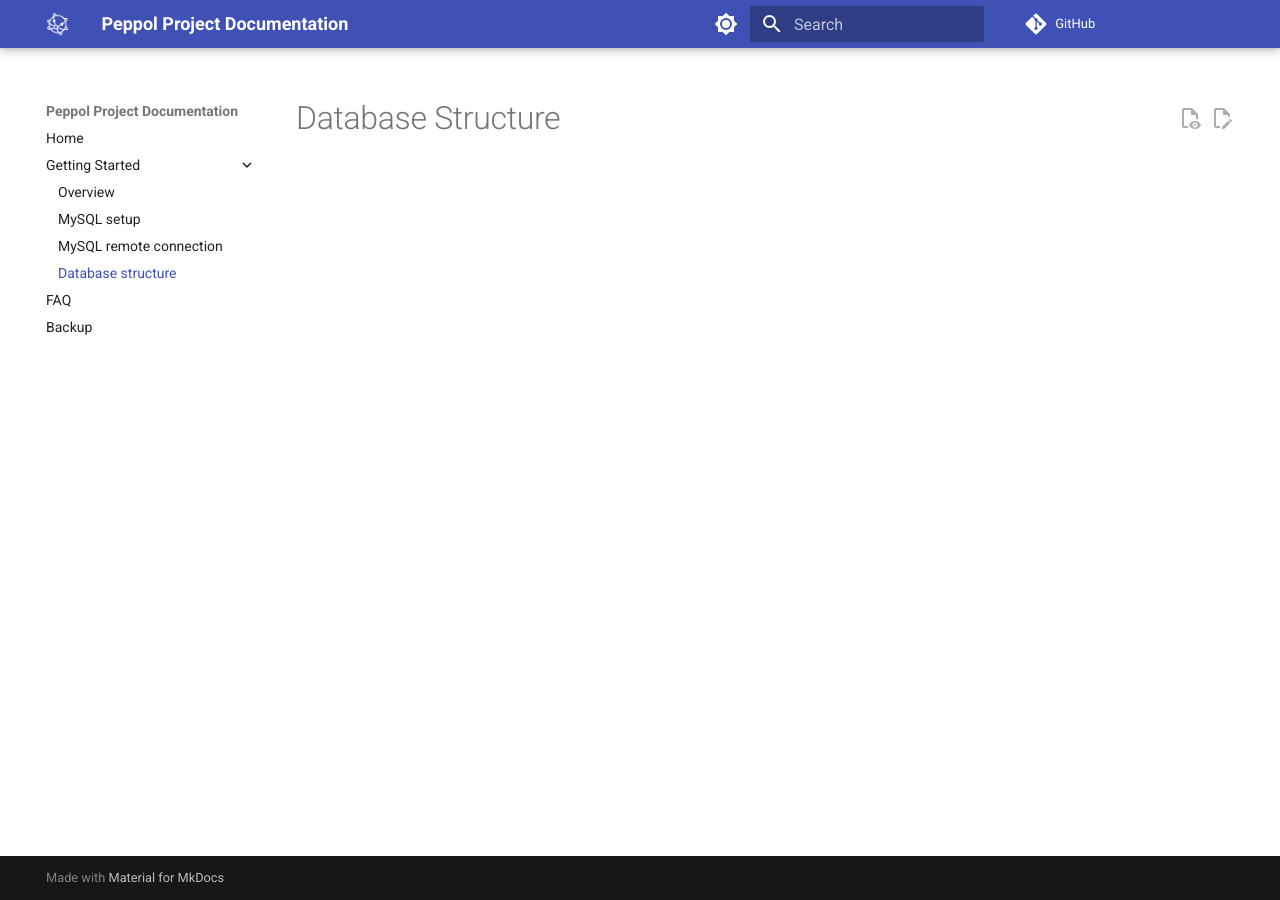
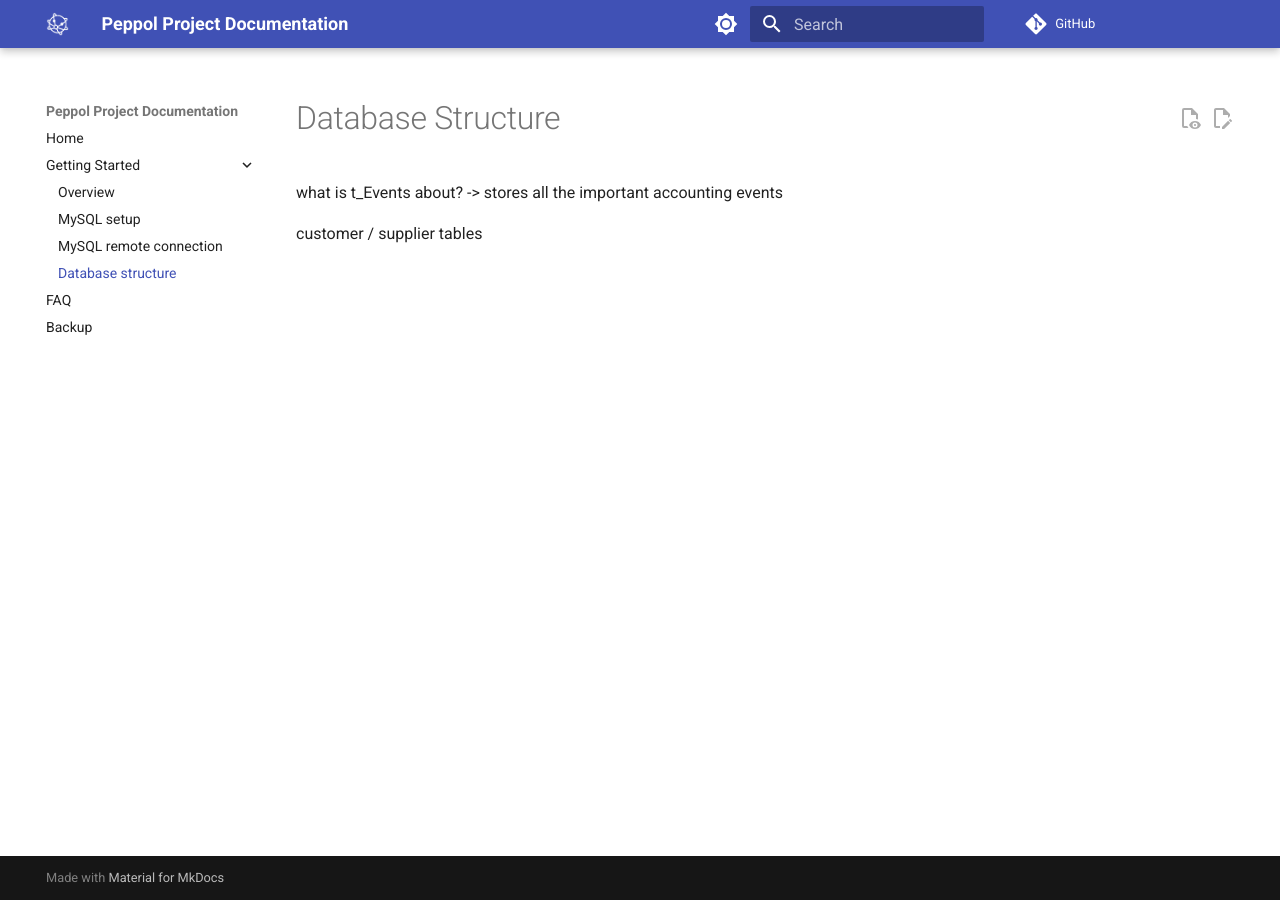
Before and after one commit to PeppolTest/test, an MkDocs documentation site: the page built from docs/getting-started/database-structure.md, in a window 1280 px wide. Built offline with MkDocs 1.6.1 and Material for MkDocs 9.7.7, drawn with Linux system fonts in a browser that asks for light colours; comment, search, counter and statistics services are not loaded.

Commit message:
Update database-structure.md

```diff
--- a/docs/getting-started/database-structure.md
+++ b/docs/getting-started/database-structure.md
@@ -1 +1,7 @@
 # Database Structure
+
+
+what is t_Events about?
+-> stores all the important accounting events
+
+customer / supplier tables
```
